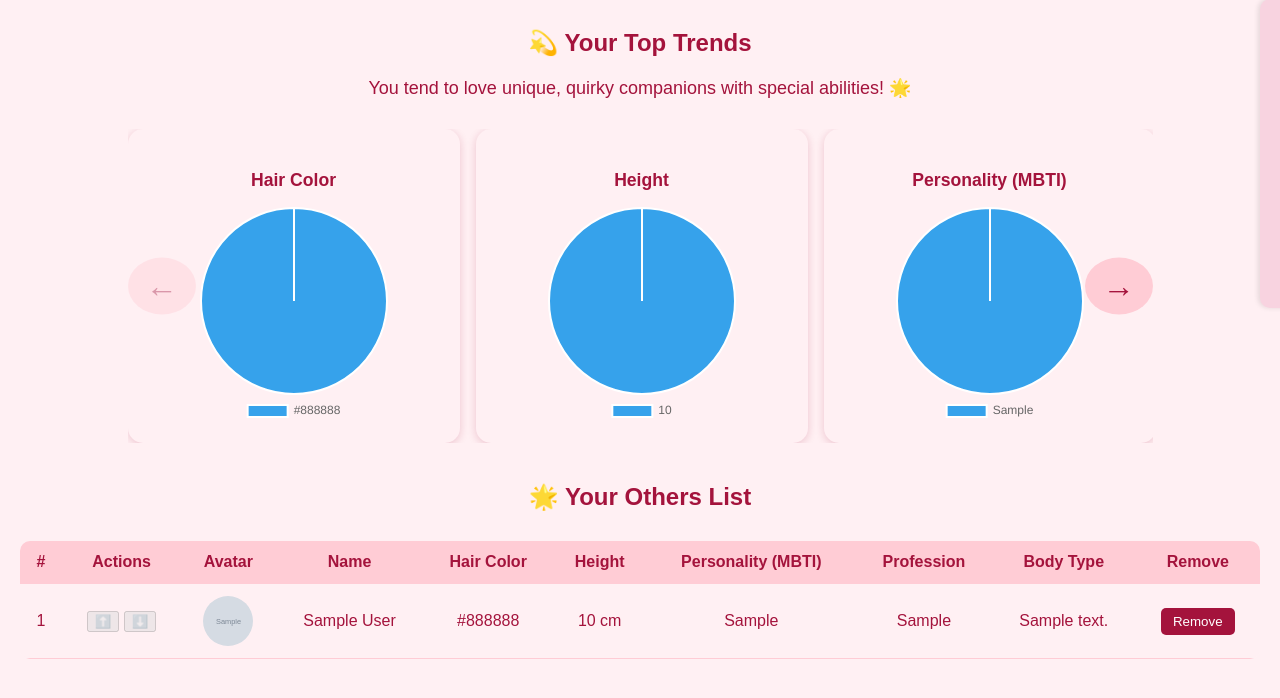
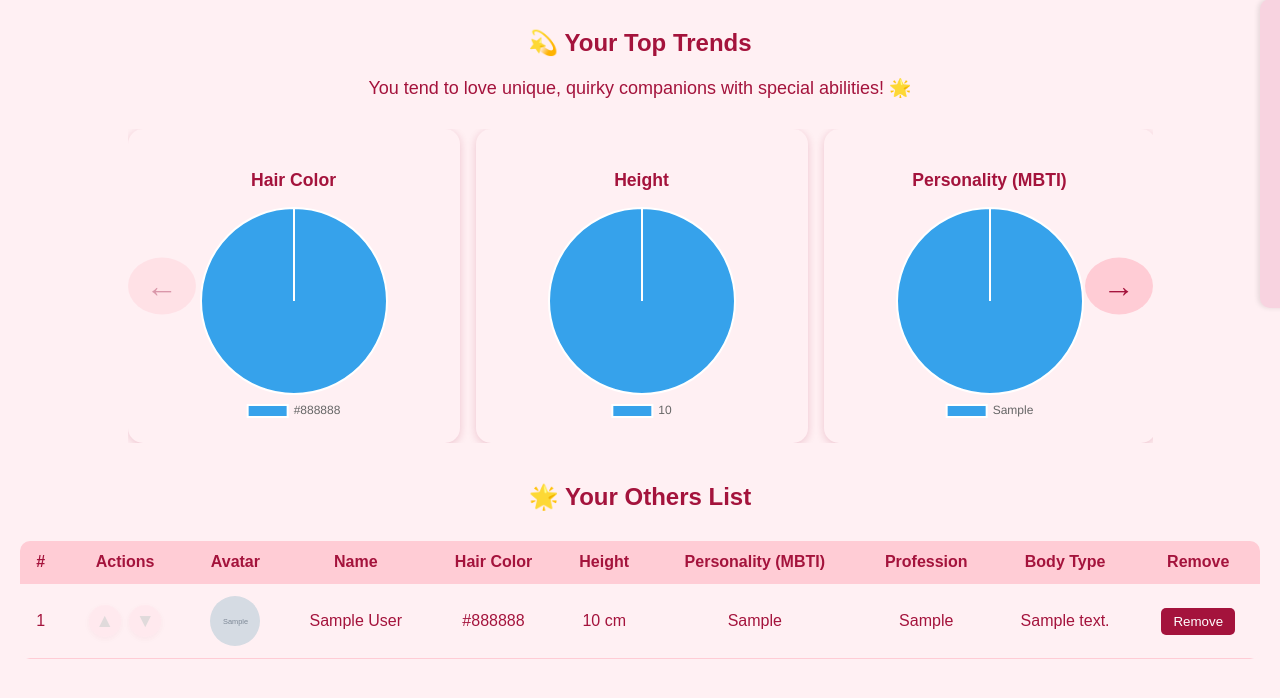
Before and after one commit to saltyypringle/CITS3403-Group-66, a Flask app: page /others in a window 1280 px wide. Shown: the part 81-779 px from the top of the page. Run offline with Flask 3, Linux system fonts and the light colour scheme; a user stored in the database is signed in; tables that the repository leaves empty hold one stand-in row (values such as "Sample post"); grey boxes marked "Sample" are stand-in pictures; some libraries are stand-ins or nearby versions.

Commit message:
fixed the styling and functionality for ranking up and down characters

```diff
--- a/SukiScan/static/css/styles.css
+++ b/SukiScan/static/css/styles.css
@@ -838,8 +838,8 @@ div.top-characters img {
     margin: 40px auto;
     padding: 30px;
     background-color: #fff0f3;
+    border: 2px solid #A4133C;
     border-radius: 12px;
-    border: 2px solid #A4133C;
     box-shadow: 0 4px 8px rgba(0,0,0,0.1);
     text-align: center;
 }
@@ -1464,3 +1464,33 @@ div.top-characters img {
     cursor: pointer;
     margin-top: 12px;
 }
+
+.rank-btn {
+    background-color: #FFB3C6;
+    color: #A4133C;
+    border: none;
+    border-radius: 50%;
+    width: 32px;
+    height: 32px;
+    font-size: 1.2em;
+    margin: 0 2px;
+    cursor: pointer;
+    transition: background 0.2s, color 0.2s, transform 0.1s;
+    box-shadow: 0 2px 6px rgba(164, 19, 60, 0.08);
+    display: inline-flex;
+    align-items: center;
+    justify-content: center;
+    vertical-align: middle;
+}
+.rank-btn:disabled {
+    background-color: #ffe5ec;
+    color: #ccc;
+    cursor: not-allowed;
+    opacity: 0.6;
+}
+.rank-up:hover:not(:disabled),
+.rank-down:hover:not(:disabled) {
+    background-color: #A4133C;      /* Deep pink on hover */
+    color: #fff;                    /* White icon on hover */
+    transform: scale(1.08);
+}
--- a/SukiScan/templates/husbandos.html
+++ b/SukiScan/templates/husbandos.html
@@ -88,11 +88,11 @@
                         <td>
                             <form action="{{ url_for('move_husbando', h_char_id=hl.h_char_id, direction='up') }}" method="POST" style="display:inline;">
                                 <input type="hidden" name="csrf_token" value="{{ csrf_token() }}">
-                                <button type="submit" {% if loop.first %}disabled{% endif %}>⬆️</button>
+                                <button type="submit" class="rank-btn rank-up" {% if loop.first %}disabled{% endif %}>▲</button>
                             </form>
                             <form action="{{ url_for('move_husbando', h_char_id=hl.h_char_id, direction='down') }}" method="POST" style="display:inline;">
                                 <input type="hidden" name="csrf_token" value="{{ csrf_token() }}">
-                                <button type="submit" {% if loop.last %}disabled{% endif %}>⬇️</button>
+                                <button type="submit" class="rank-btn rank-down" {% if loop.last %}disabled{% endif %}>▼</button>
                             </form>
                         </td>
                         <td><img src="{{ hl.husbando.image_url }}" alt="{{ hl.husbando.first_name }}" class="waifu-avatar"></td>
--- a/SukiScan/templates/others.html
+++ b/SukiScan/templates/others.html
@@ -85,11 +85,11 @@
                         <td>
                             <form action="{{ url_for('move_other', o_char_id=ol.o_char_id, direction='up') }}" method="POST" style="display:inline;">
                                 <input type="hidden" name="csrf_token" value="{{ csrf_token() }}">
-                                <button type="submit" {% if loop.first %}disabled{% endif %}>⬆️</button>
+                                <button type="submit" class="rank-btn rank-up" title="Move Up" {% if loop.first %}disabled{% endif %}>▲</button>
                             </form>
                             <form action="{{ url_for('move_other', o_char_id=ol.o_char_id, direction='down') }}" method="POST" style="display:inline;">
                                 <input type="hidden" name="csrf_token" value="{{ csrf_token() }}">
-                                <button type="submit" {% if loop.last %}disabled{% endif %}>⬇️</button>
+                                <button type="submit" class="rank-btn rank-down" title="Move Down" {% if loop.last %}disabled{% endif %}>▼</button>
                             </form>
                         </td>
                         <td><img src="{{ ol.other.image_url }}" alt="{{ ol.other.first_name }}" class="waifu-avatar"></td>
--- a/SukiScan/templates/waifus.html
+++ b/SukiScan/templates/waifus.html
@@ -82,11 +82,11 @@
                     <td>
                         <form action="{{ url_for('move_waifu', w_char_id=wl.w_char_id, direction='up') }}" method="POST" style="display:inline;">
                             <input type="hidden" name="csrf_token" value="{{ csrf_token() }}">
-                            <button type="submit" {% if loop.first %}disabled{% endif %}>⬆️</button>
+                            <button type="submit" class="rank-btn rank-up" {% if loop.first %}disabled{% endif %}>▲</button>
                         </form>
                         <form action="{{ url_for('move_waifu', w_char_id=wl.w_char_id, direction='down') }}" method="POST" style="display:inline;">
                             <input type="hidden" name="csrf_token" value="{{ csrf_token() }}">
-                            <button type="submit" {% if loop.last %}disabled{% endif %}>⬇️</button>
+                            <button type="submit" class="rank-btn rank-down" {% if loop.last %}disabled{% endif %}>▼ </button>
                         </form>
                     </td>
                     <td><img src="{{ wl.waifu.image_url }}" alt="{{ wl.waifu.first_name }}" class="waifu-avatar"></td>
```
